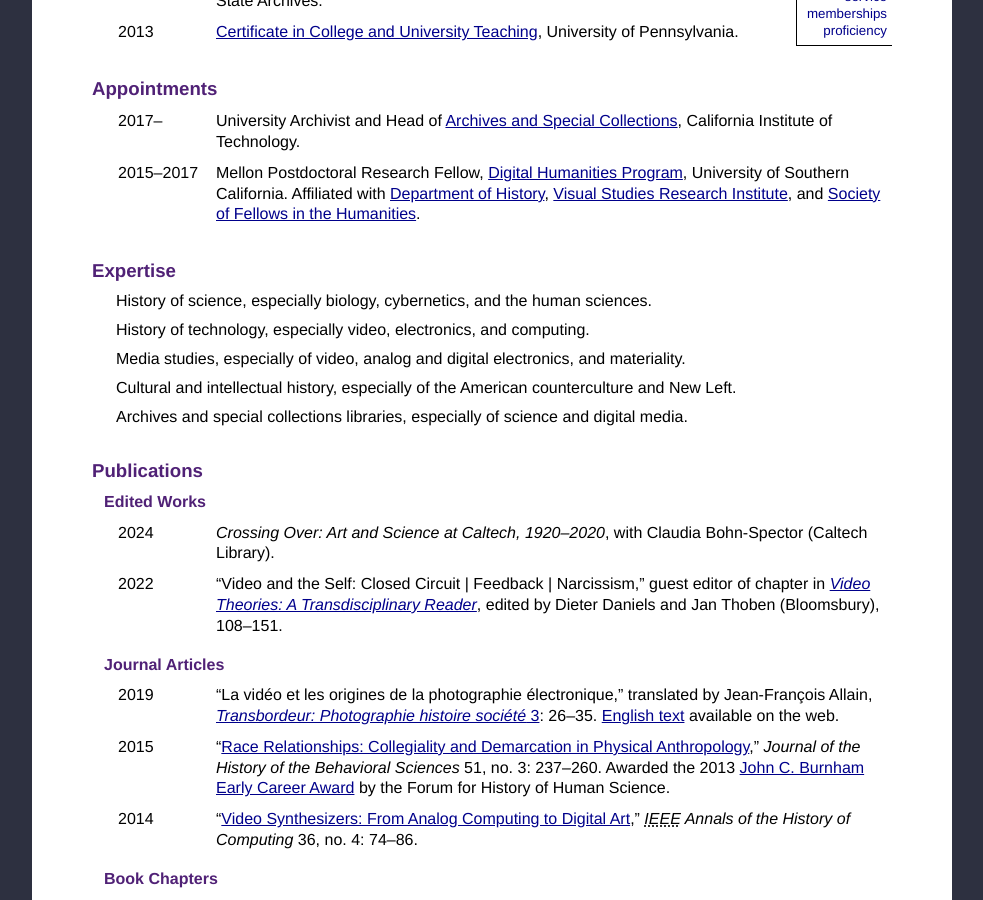
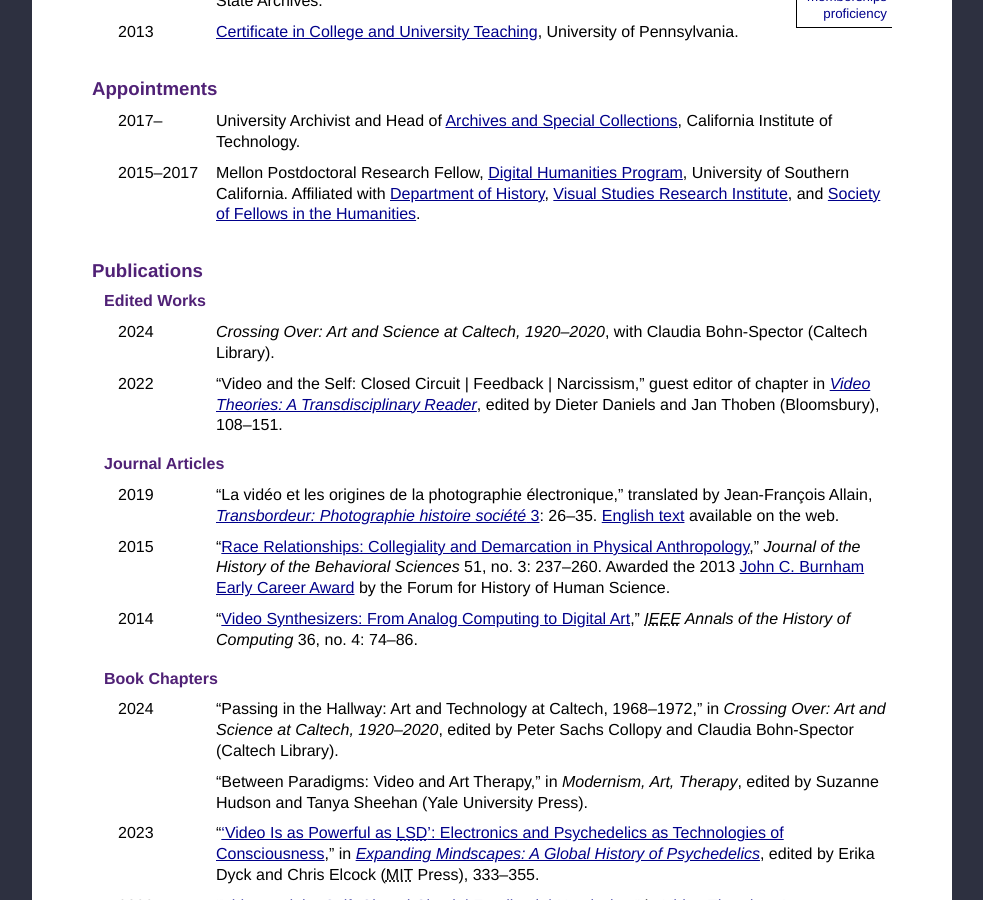
Before and after one commit to collopy/collopy.github.io, a Jekyll site: the page built from cv.html, in a window 1280 px wide and 900 px high, scrolled down 385 px. Shown: the whole window, without its empty margins (148-1131 px from the left). Built offline with Jekyll 4.4.1, drawn with Linux system fonts in a browser that asks for light colours.

Commit message:
Removed Expertise section

```diff
--- a/cv.html
+++ b/cv.html
@@ -6,7 +6,6 @@
 <nav id="cvmenu">
 	<a href="#education" class="tab">education</a>
 	<a href="#appointments" class="tab">appointments</a>
-	<a href="#expertise" class="tab">expertise</a>
 	<a href="#publications" class="tab">publications</a>
 	<a href="#exhibitions" class="tab">exhibitions</a>
 	<a href="#honors" class="tab">honors</a>
@@ -506,28 +505,6 @@
 				</td>
 			</tr>
 		</table>
-	</div>
-	<div id="expertise">
-		<h2>
-			Expertise
-		</h2>
-		<ul>
-			<li>
-				History of science, especially biology, cybernetics, and the human sciences.
-			</li>
-			<li>
-				History of technology, especially video, electronics, and computing.
-			</li>
-			<li>
-				Media studies, especially of video, analog and digital electronics, and materiality.
-			</li>
-			<li>
-				Cultural and intellectual history, especially of the American counterculture and New Left.
-			</li>
-			<li>
-				Archives and special collections libraries, especially of science and digital media.
-			</li>
-		</ul>
 	</div>
 	<div id="publications">
 		<h2>
```
